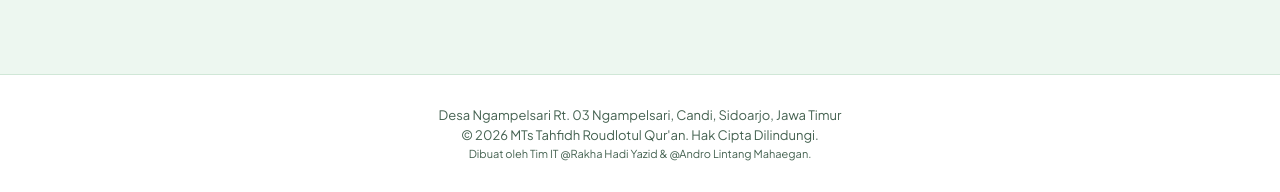
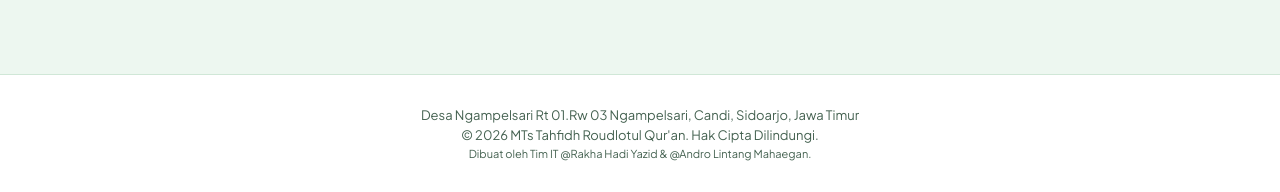
Before and after one commit to AndroKun/RAPOR_ONLINE, a PHP site: page /publik/rapor.php in a window 1280 px wide. Shown: the part 608-800 px from the top of the page. Run offline with PHP 8.4, Linux system fonts and the light colour scheme; data that the repository does not hold is empty.

Commit message:
updete lagi

```diff
--- a/publik/rapor.php
+++ b/publik/rapor.php
@@ -111,7 +111,7 @@ if ($query !== '') {
     </div>
 
     <div class="footer">
-        <p>Desa Ngampelsari Rt. 03 Ngampelsari, Candi, Sidoarjo, Jawa Timur</p>
+        <p>Desa Ngampelsari Rt 01.Rw 03 Ngampelsari, Candi, Sidoarjo, Jawa Timur</p>
          <p>&copy; <?= date('Y') ?> MTs Tahfidh Roudlotul Qur'an. Hak Cipta Dilindungi.</p>
          <p class="footer-credit">Dibuat oleh Tim IT @Rakha Hadi Yazid &amp; @Andro Lintang Mahaegan.</p>
     </div>
```
